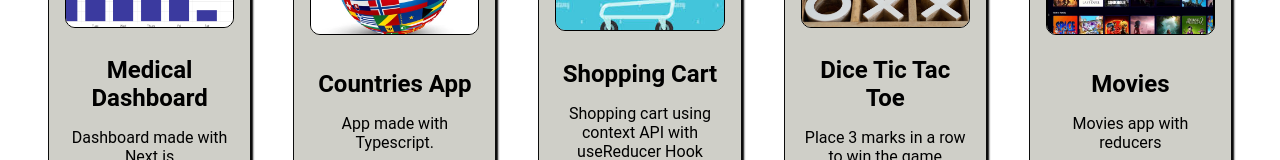
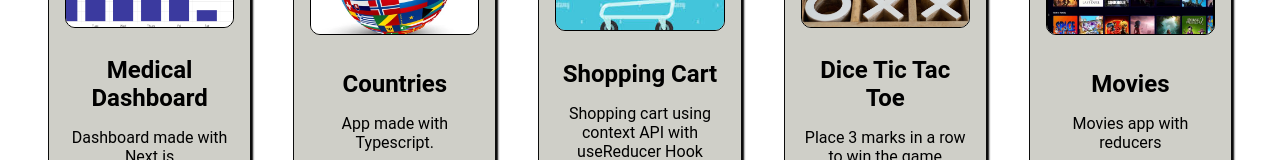
Before and after one commit to camoqq/Portfolio, a React (Create React App) app: page /project in a window 1280 px wide. Shown: the part 225-385 px from the top of the page. Built offline with nearby package versions, Linux system fonts and the light colour scheme.

Commit message:
changed name

```diff
--- a/src/Components/Proj.js
+++ b/src/Components/Proj.js
@@ -26,7 +26,7 @@ const Proj = () => {
         <div className="project-card">
           <img src={pic2} alt="pics" />
           <div>
-            <h2>Countries App</h2>
+            <h2>Countries </h2>
             <p>App made with Typescript.</p>
           </div>
           <div className="navs">
```
